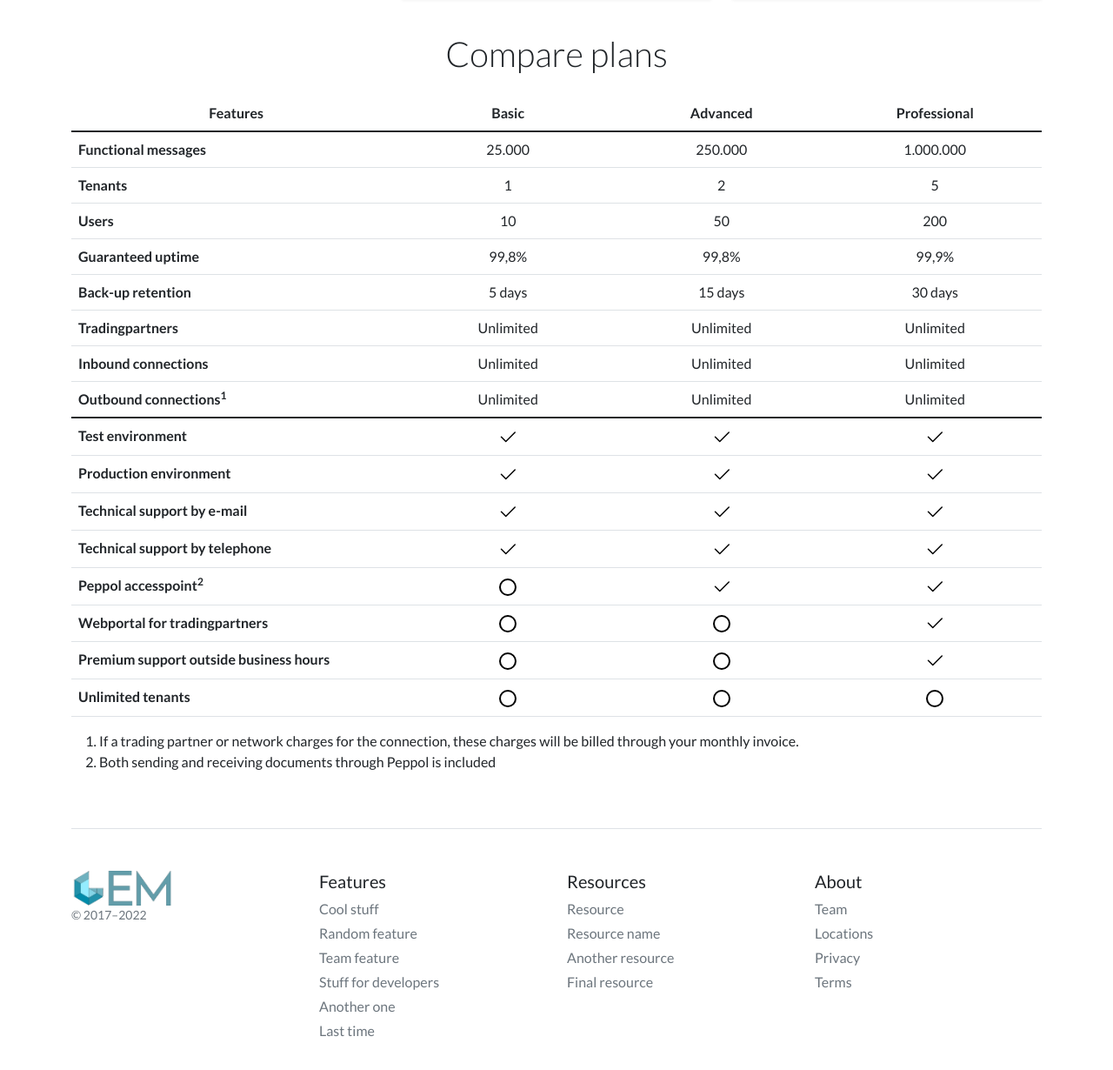
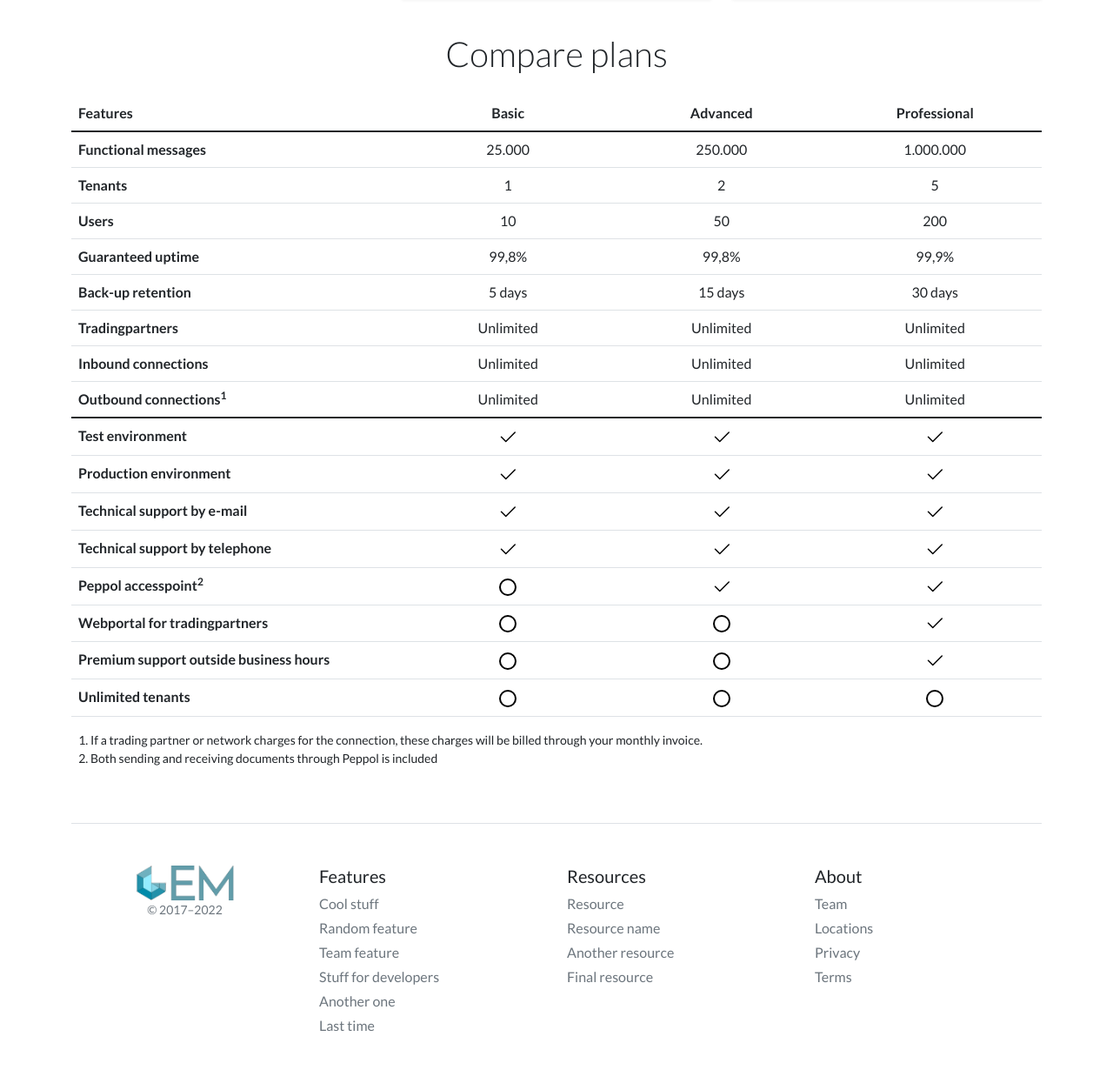
Before and after one commit to PatrickVHL/test, a plain HTML site: page index.html in a window 1280 px wide. Shown: the part 962-2192 px from the top of the page at 87% size. Drawn offline with nearby package versions, Linux system fonts and the light colour scheme; a web font is replaced by a local one.

Commit message:
Add files via upload

```diff
--- a/css/styles.css
+++ b/css/styles.css
@@ -63,3 +63,19 @@ body {
     background-color: #629daa;
     border-color: #629daa;
 }
+
+thead th:first-child {
+    text-align: left;
+}
+
+.table-footer {
+    font-size: 14px;
+}
+
+.table-footer ol {
+    margin-left: -10px;
+}
+
+#copyright {
+    text-align: center;
+}
```
